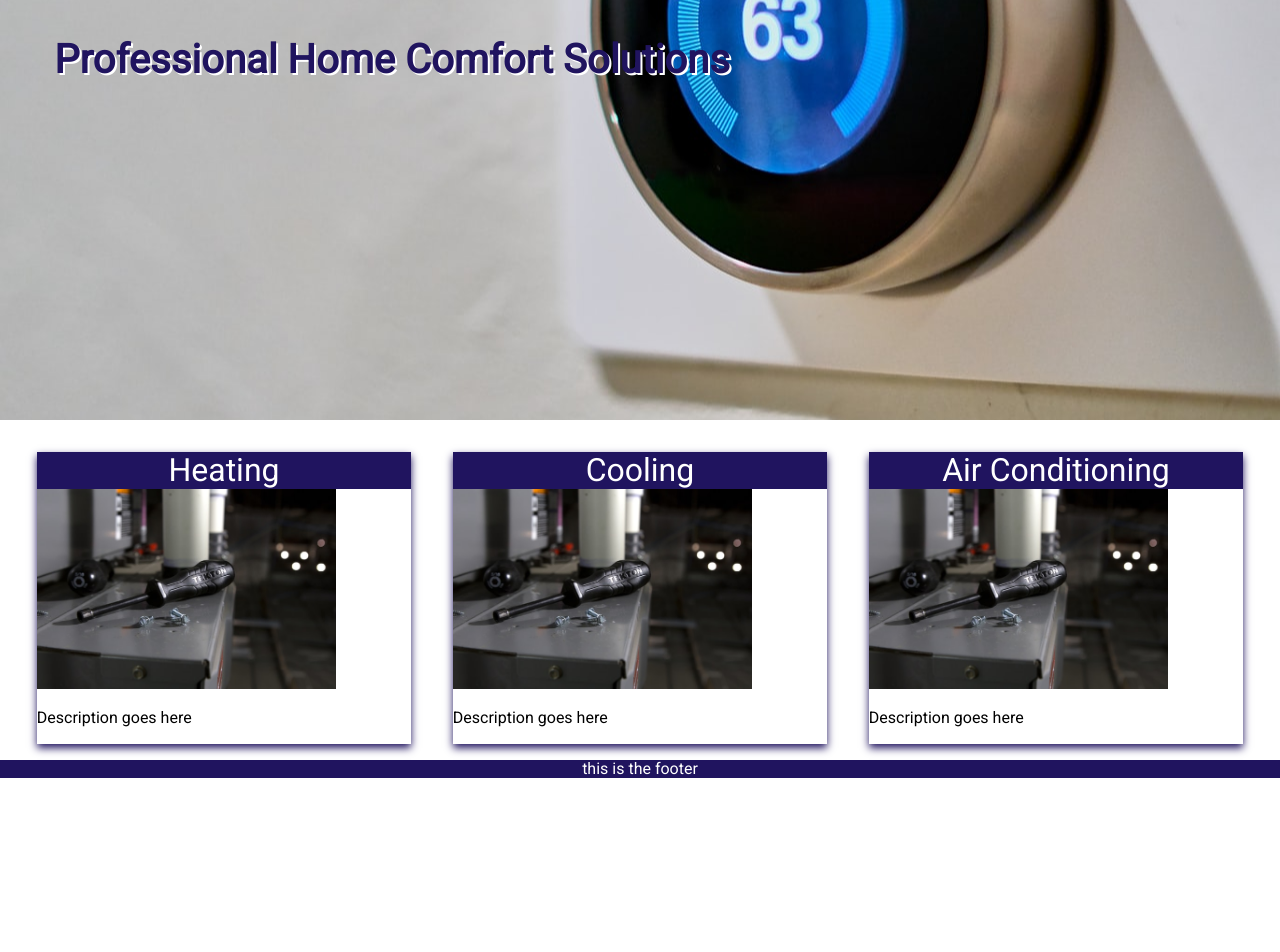
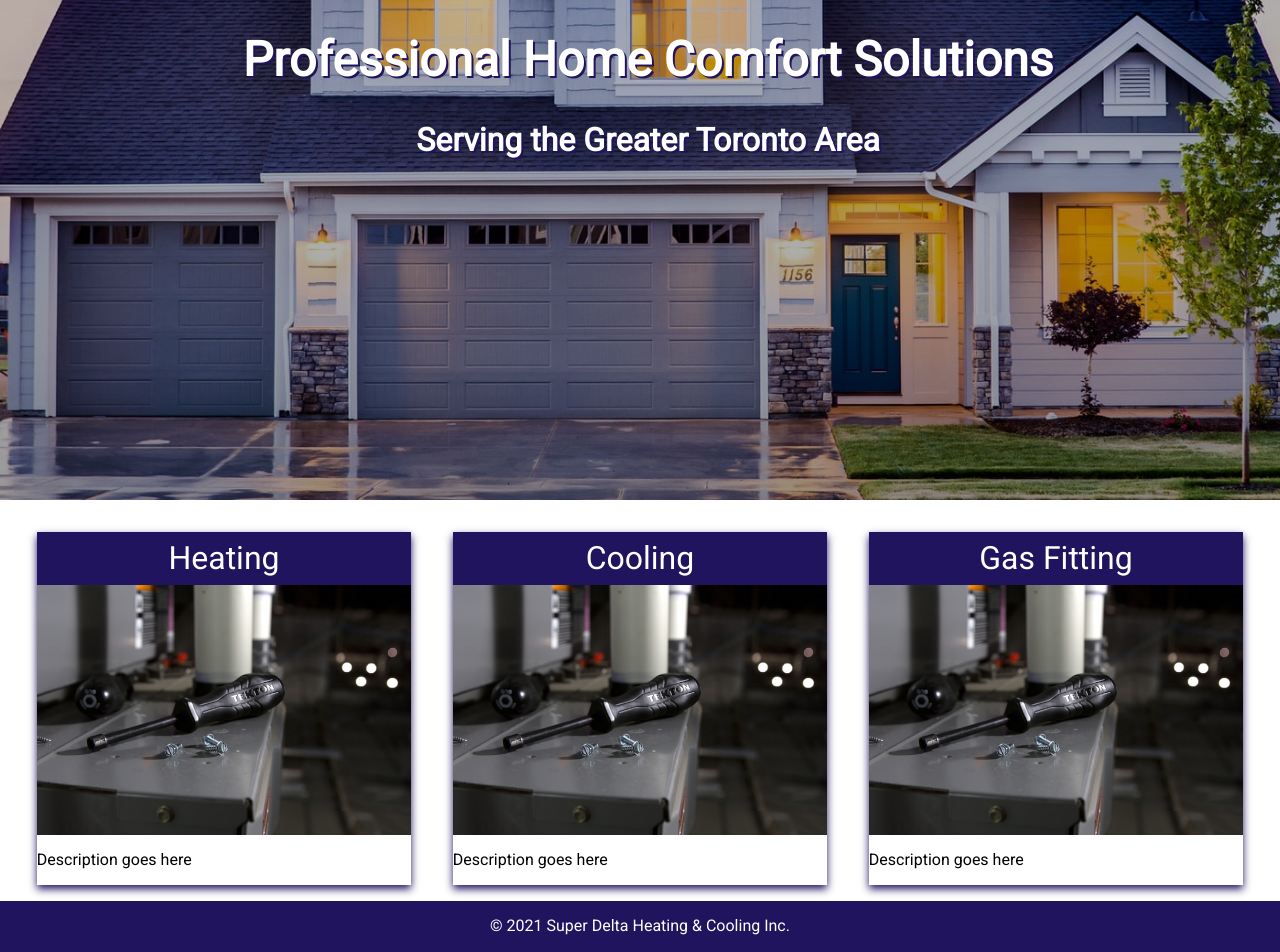
Before and after one commit to m3tron/superdelta, a React (Create React App) app in the folder client/: page / in a window 1280 px wide. Shown: the part 622-1574 px from the top of the page. Before the commit the page ends 1400 px from the top, so only its background shows below. Built offline with nearby package versions, Linux system fonts and the light colour scheme.

Commit message:
completed hero section

```diff
--- a/client/src/assets/css/global.css
+++ b/client/src/assets/css/global.css
@@ -13,6 +13,5 @@ html {
 /* nav {
   position: fixed;
   overflow: hidden;
-  background-color: #ffffff;
   width: 100%;
 } */
--- a/client/src/components/Footer.js
+++ b/client/src/components/Footer.js
@@ -5,8 +5,17 @@ const FooterContainer = styled.footer`
   justify-content: center;
   background: var(--blue);
   color: #ffffff;
+  padding: 1rem;
 `;
 
-const Footer = () => <FooterContainer>this is the footer</FooterContainer>;
+const Footer = () => {
+  const date = new Date();
+
+  return (
+    <FooterContainer>
+      &copy; {date.getFullYear()} Super Delta Heating & Cooling Inc.
+    </FooterContainer>
+  );
+};
 
 export default Footer;
--- a/client/src/components/Header.js
+++ b/client/src/components/Header.js
@@ -116,11 +116,11 @@ const Header = () => {
             <ContactIcon className="fas fa-at" />
             <div>
               <div>Email Us</div>
-              <div>test@email.com</div>
+              <div>test@test.com</div>
             </div>
           </ContactLink>
         </ContactSection>
-        <HamburgerIcon className="fas fa-bars"></HamburgerIcon>
+        {/* <HamburgerIcon className="fas fa-bars"></HamburgerIcon> */}
       </TopHeader>
 
       <NavigationBar>
--- a/client/src/components/Hero.js
+++ b/client/src/components/Hero.js
@@ -1,6 +1,6 @@
 import styled from "styled-components";
 
-import img1 from "../assets/images/thermostat.jpg";
+import img1 from "../assets/images/homecropped.jpg";
 
 const Container = styled.section`
   display: flex;
@@ -8,19 +8,23 @@ const Container = styled.section`
 `;
 
 const HeroContainer = styled.div`
-  height: 720px;
+  height: 800px;
   /* width: 1280px; */
   overflow: hidden;
 `;
 
 const HeroContent = styled.div`
-  background: url(${img1}) center;
+  background-image: linear-gradient(rgba(0, 0, 0, 0.15), rgba(0, 0, 0, 0.4)),
+    url(${img1});
+  background-position: center;
+  background-repeat: no-repeat;
+  background-size: cover;
   height: 100%;
   width: 100vw;
 `;
 
 const MottoContainer = styled.div`
-  width: 60%;
+  width: 100%;
   height: 100%;
   display: flex;
   justify-content: center;
@@ -28,14 +32,23 @@ const MottoContainer = styled.div`
 `;
 
 const Motto = styled.div`
-  color: var(--blue);
+  color: #ffffff;
   margin: 0 0 0 1rem;
   text-align: center;
   font-weight: bold;
   line-height: 5rem;
-  text-shadow: 2px 2px #ffffff;
-  font-size: 2.5rem;
-  /* font-size: 5rem; */
+  text-shadow: 2px 2px var(--blue);
+  font-size: 3rem;
+`;
+
+const MottoDescription = styled.div`
+  color: #ffffff;
+  margin: 0 0 0 1rem;
+  text-align: center;
+  font-weight: bold;
+  line-height: 5rem;
+  text-shadow: 2px 2px var(--blue);
+  font-size: 2rem;
 `;
 
 const Hero = () => {
@@ -46,6 +59,9 @@ const Hero = () => {
           <MottoContainer>
             <div>
               <Motto>Professional Home Comfort Solutions</Motto>
+              <MottoDescription>
+                Serving the Greater Toronto Area
+              </MottoDescription>
             </div>
           </MottoContainer>
         </HeroContent>
--- a/client/src/components/Services.js
+++ b/client/src/components/Services.js
@@ -4,7 +4,6 @@ import furnace from "../assets/images/furnacesmall.jpg";
 
 const Container = styled.div`
   display: flex;
-
   justify-content: space-around;
   margin: 2rem 1rem 1rem 1rem;
 `;
@@ -13,7 +12,7 @@ const Card = styled.div`
   width: 30%;
   background: #ffffff;
   box-shadow: 0 4px 8px 0 var(--blue);
-  transition: 0.5s;
+  transition: 0.3s;
 
   &:hover {
     box-shadow: 0 8px 16px 0 var(--orange);
@@ -25,16 +24,21 @@ const CardTitle = styled.div`
   color: #ffffff;
   font-size: 2rem;
   text-align: center;
+  padding: 0.5rem 0 0.5rem;
 
   ${Card}:hover & {
-    background: var(--orange);
-    transition: 0.5s;
+    /* background: var(--orange); */
+    transition: 0.3s;
   }
 `;
 
+const CardImageContainer = styled.div`
+  display: flex;
+  justify-content: center;
+`;
+
 const CardImage = styled.img`
-  width: 80%;
-
+  width: 100%;
   height: auto;
 `;
 
@@ -51,7 +55,7 @@ const Services = () => {
       description: "Description goes here",
     },
     {
-      type: "Air Conditioning",
+      type: "Gas Fitting",
       image: furnace,
       description: "Description goes here",
     },
@@ -60,7 +64,10 @@ const Services = () => {
   const ServiceCard = service => (
     <Card key={ServiceList.indexOf(service)}>
       <CardTitle>{service.type}</CardTitle>
-      <CardImage src={service.image} alt={service.type} />
+      <CardImageContainer>
+        <CardImage src={service.image} alt={service.type} />
+      </CardImageContainer>
+
       <p>{service.description}</p>
     </Card>
   );
```
Also changed, not shown: client/src/assets/images/home.jpg (added), client/src/assets/images/homecropped.jpg (added).
